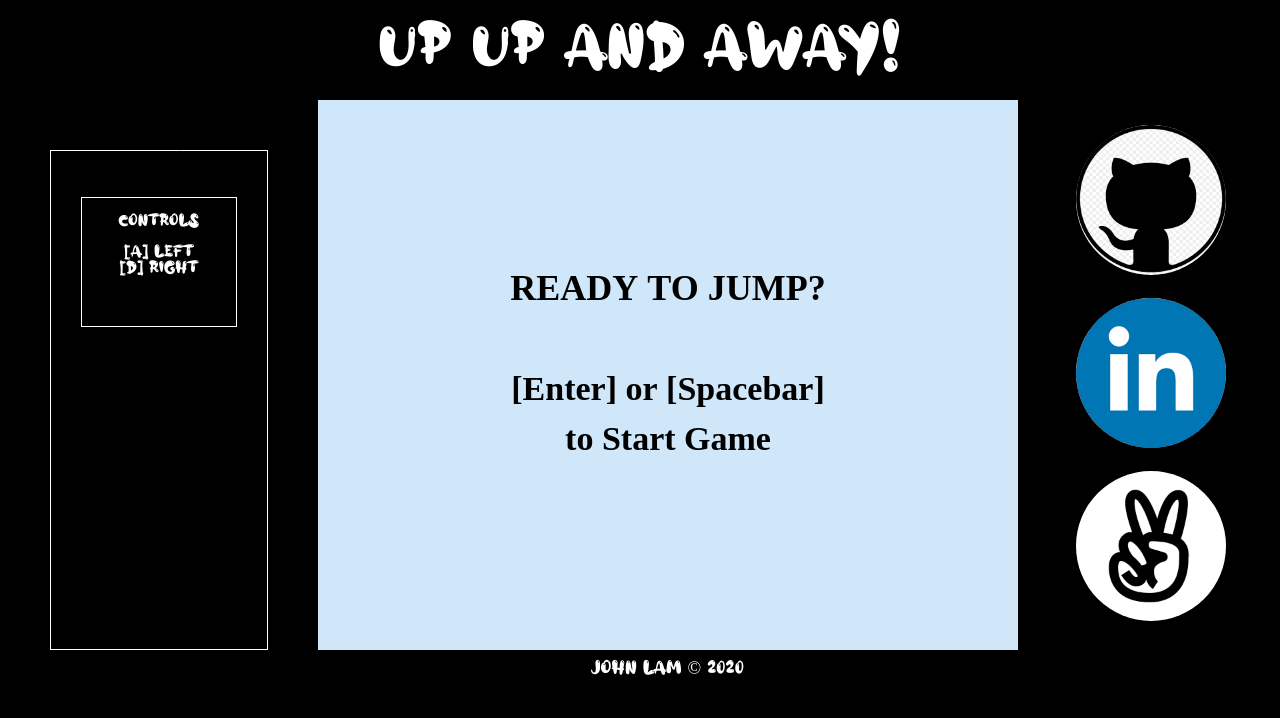
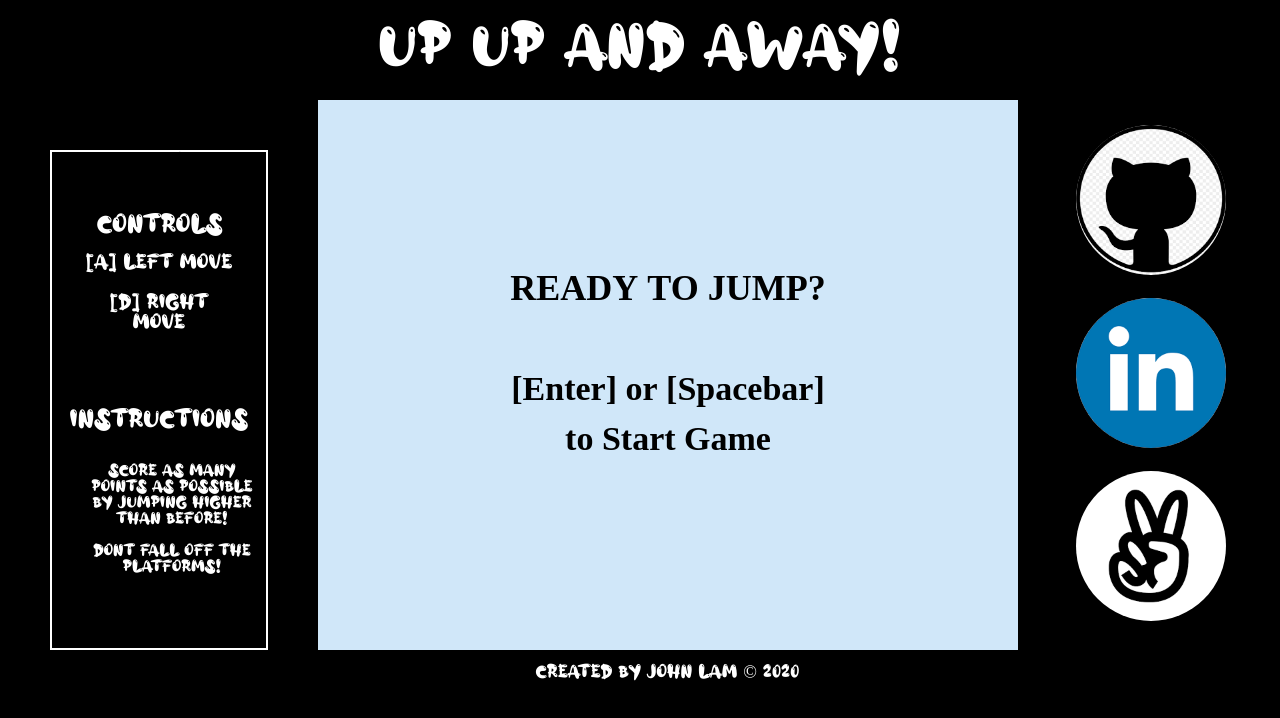
Before and after one commit to jlamb916/jumpman, a website: page index.html in a window 1280 px wide. Drawn offline with Linux system fonts and the light colour scheme.

Commit message:
add some styling and fix links

```diff
--- a/index.html
+++ b/index.html
@@ -26,14 +26,22 @@
             <div class="controls">
                 <h2 class='control'>Controls</h3>
                 <ul class="list">
-                    <li>[A] left</li>
-                    <li>[D] right</li>
+                    <li>[A] Left Move</li> <br />
+                    <li>[D] Right Move</li>
                 </ul>
+            </div>
+
+            <div class="how-to">
+                <h2 class="control">Instructions</h2>
+                <section class="instructions">
+                    <h4>Score as many points as possible by jumping higher than before!</p> <br />
+                    <h4>Dont Fall off the Platforms!</p>
+                </section>
             </div>
         </div>
         <div class="canvas-container">
             <canvas></canvas>
-            <h3 class='footer'>John Lam © 2020</h3>
+            <h3 class='footer'>created by John Lam © 2020</h3>
         </div>
         <div class="right-container">
             <div class="icons">
@@ -42,7 +50,7 @@
             </a>
             </div>
             <div class="icons">
-                <a target="_target" href="www.linkedin.com/in/johnlam916">
+                <a target="_target" href="https://linkedin.com/in/johnlam916">
                     <img class="linkedin icon" src="./dist/assets/linkedin.png" alt="linkedin">
                 </a>
             </div >
```
Also changed, not shown: dist/styles.css.
